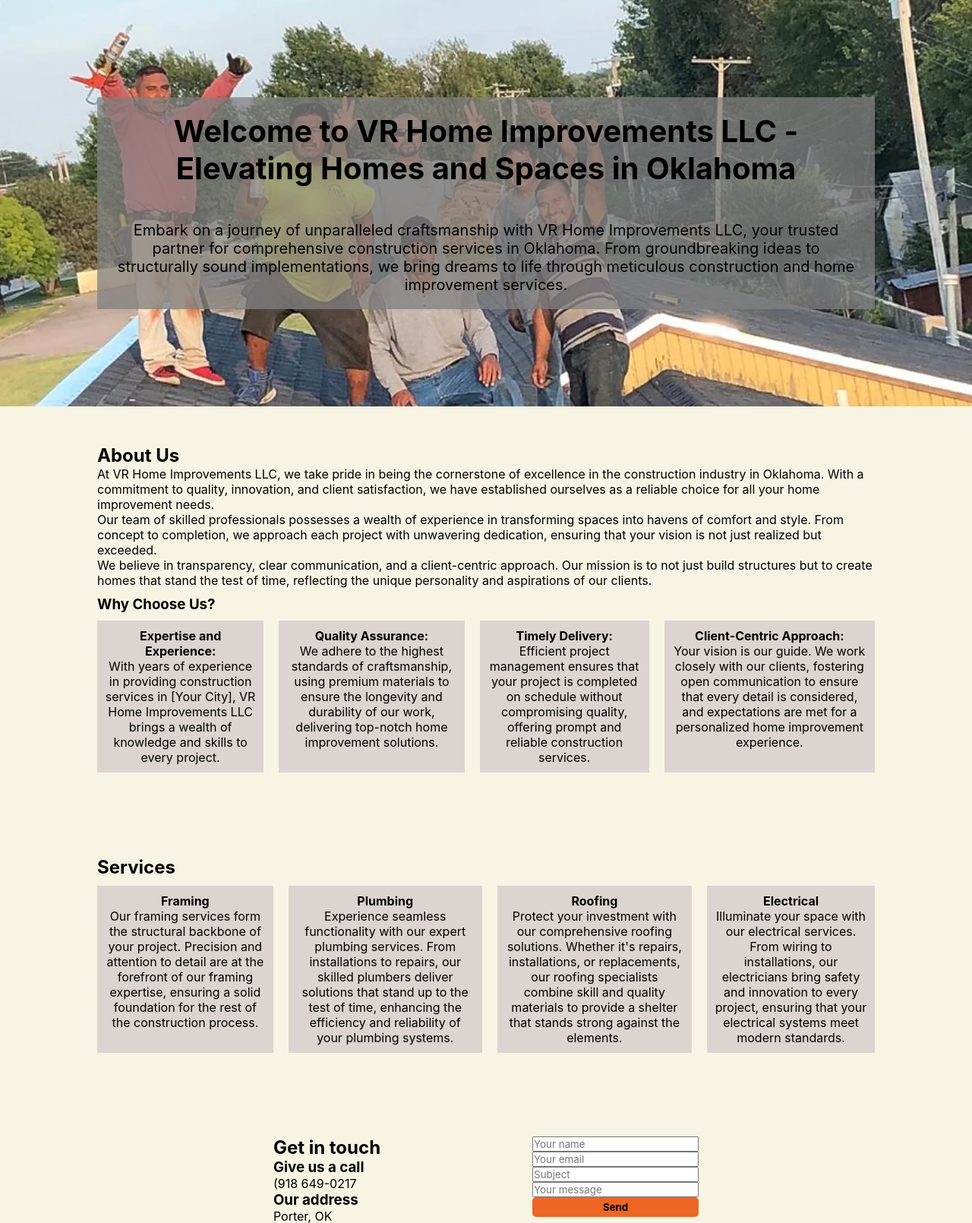
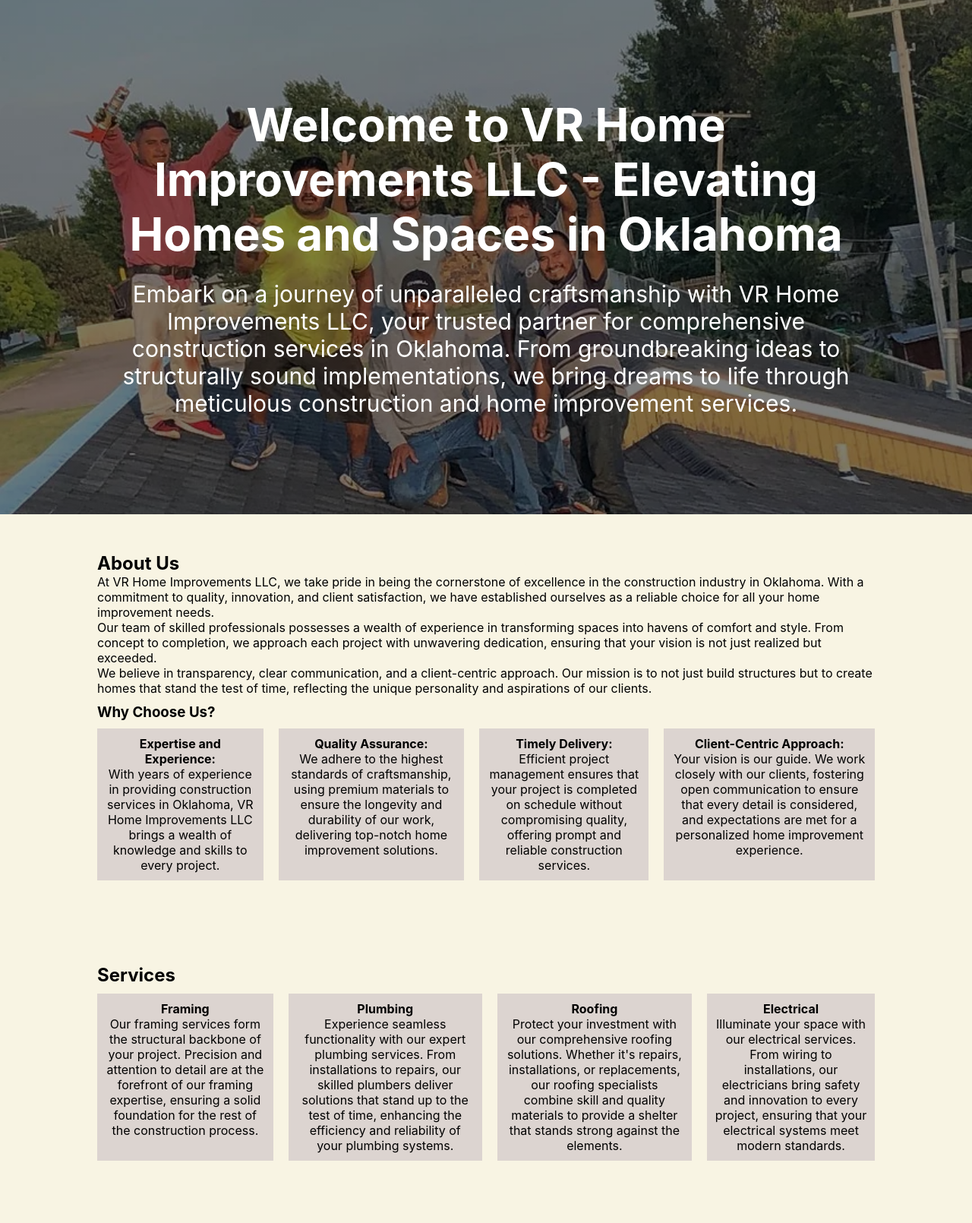
Before and after one commit to TommyPhelps/VRHomeImprovementsLLC-Site, a PHP site: page / in a window 1280 px wide. Shown: the part 166-1776 px from the top of the page at 76% size. Run offline with PHP 8.4, Linux system fonts and the light colour scheme.

Commit message:
Various changes

```diff
--- a/index.php
+++ b/index.php
@@ -24,17 +24,25 @@
         <div class="hero">
             <h1>Welcome to VR Home Improvements LLC - Elevating Homes and Spaces in Oklahoma</h1>
 
-            <p>Embark on a journey of unparalleled craftsmanship with VR Home Improvements LLC, your trusted partner for comprehensive construction services in Oklahoma. From groundbreaking ideas to structurally sound implementations, we bring dreams to life through meticulous construction and home improvement services.</p>
+            <p>Embark on a journey of unparalleled craftsmanship with VR Home Improvements LLC, your trusted
+            partner for comprehensive construction services in Oklahoma. From groundbreaking ideas to structurally
+            sound implementations, we bring dreams to life through meticulous construction and home improvement services.</p>
         </div>
 
         <div class="about">
             <div>
                 <h2>About Us</h2>
-            <p>At VR Home Improvements LLC, we take pride in being the cornerstone of excellence in the construction industry in Oklahoma. With a commitment to quality, innovation, and client satisfaction, we have established ourselves as a reliable choice for all your home improvement needs.</p>
+                <p>At VR Home Improvements LLC, we take pride in being the cornerstone of excellence in the construction
+                industry in Oklahoma. With a commitment to quality, innovation, and client satisfaction, we have established
+                ourselves as a reliable choice for all your home improvement needs.</p>
 
-            <p>Our team of skilled professionals possesses a wealth of experience in transforming spaces into havens of comfort and style. From concept to completion, we approach each project with unwavering dedication, ensuring that your vision is not just realized but exceeded.</p>
+                <p>Our team of skilled professionals possesses a wealth of experience in transforming spaces into havens of
+                comfort and style. From concept to completion, we approach each project with unwavering dedication,
+                ensuring that your vision is not just realized but exceeded.</p>
 
-            <p>We believe in transparency, clear communication, and a client-centric approach. Our mission is to not just build structures but to create homes that stand the test of time, reflecting the unique personality and aspirations of our clients.</p>
+                <p>We believe in transparency, clear communication, and a client-centric approach. Our mission is to not
+                just build structures but to create homes that stand the test of time, reflecting the unique
+                personality and aspirations of our clients.</p>
             </div>
 
             <div>
@@ -42,19 +50,27 @@
                 <ul>
                     <div>
                         <li>Expertise and Experience:</li>
-                <p>With years of experience in providing construction services in [Your City], VR Home Improvements LLC brings a wealth of knowledge and skills to every project.</p>
+
+                        <p>With years of experience in providing construction services in Oklahoma, VR Home Improvements LLC
+                        brings a wealth of knowledge and skills to every project.</p>
                     </div>
                     <div>
                         <li>Quality Assurance:</li>
-                <p>We adhere to the highest standards of craftsmanship, using premium materials to ensure the longevity and durability of our work, delivering top-notch home improvement solutions.</p>
+
+                        <p>We adhere to the highest standards of craftsmanship, using premium materials to ensure the
+                        longevity and durability of our work, delivering top-notch home improvement solutions.</p>
                     </div>
                     <div>
                         <li>Timely Delivery:</li>
-                <p>Efficient project management ensures that your project is completed on schedule without compromising quality, offering prompt and reliable construction services.</p>
+
+                        <p>Efficient project management ensures that your project is completed on schedule without
+                        compromising quality, offering prompt and reliable construction services.</p>
                     </div>
                     <div>
                         <li>Client-Centric Approach:</li>
-                <p>Your vision is our guide. We work closely with our clients, fostering open communication to ensure that every detail is considered, and expectations are met for a personalized home improvement experience.</p>
+
+                        <p>Your vision is our guide. We work closely with our clients, fostering open communication to ensure
+                        that every detail is considered, and expectations are met for a personalized home improvement experience.</p>
                     </div>
                 </ul>
             </div>
--- a/styles.css
+++ b/styles.css
@@ -49,19 +49,14 @@ img {
 
 .hero {
     padding: 10% 10%;
-    font-size: 20px;
+    font-size: 30px;
     text-align: center;
-    background-image: url("images/hero-image.jpg");
+    background: linear-gradient(rgba(0, 0, 0, 0.5), rgba(0, 0, 0, 0.5)), url("./images/hero-image.jpg");
     background-repeat: no-repeat;
     background-size: cover;
     background-position: center center;
+    color: white;
 }
-
-.hero > * {
-    background: rgba(128, 128, 128, .75);
-    padding: 20px;
-}
-
 
 .hero > h1 {
     padding-bottom: 25px;
```
Lines whose indentation alone changed are shown as unchanged.
